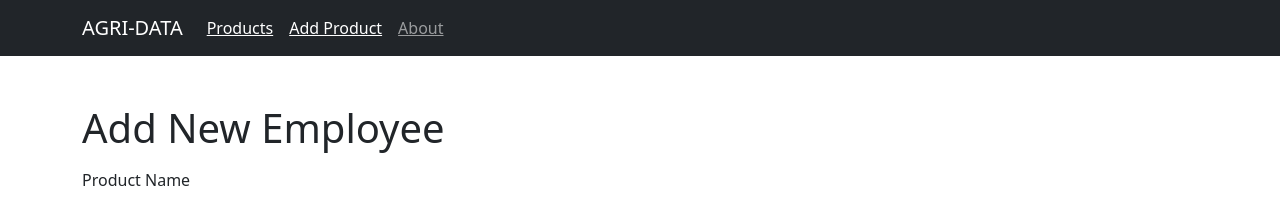
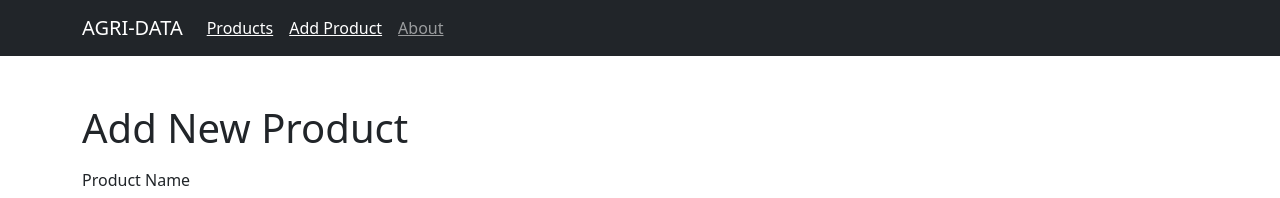
Before and after one commit to IanMalobaMwakha/Produce-Records, an Angular app in the folder Frontend/: page /products/add in a window 1280 px wide. Shown: the top 198 px of the page. Built offline with nearby package versions, Linux system fonts and the light colour scheme.

Commit message:
added edit router link for each specific product

```diff
--- a/Frontend/src/app/components/products/add-product/add-product.component.html
+++ b/Frontend/src/app/components/products/add-product/add-product.component.html
@@ -1,5 +1,5 @@
 <div class="container my-5">
-    <h1 class="mb-3">Add New Employee</h1>
+    <h1 class="mb-3">Add New Product</h1>
 
     <div class="row">
         <div class="col-6">
--- a/Frontend/src/app/components/products/products-list/products-list.component.html
+++ b/Frontend/src/app/components/products/products-list/products-list.component.html
@@ -11,6 +11,7 @@
                 <th>Contact</th>
                 <th>Product Quantity</th>
                 <th>Product Value</th>
+                <th></th>
             </tr>
         </thead>
         <tbody>
@@ -22,6 +23,7 @@
                 <td>{{ product.email }}</td>
                 <td>{{ product.quantity }}</td>
                 <td>{{ product.value }}</td>
+                <td><a [routerLink]="['/products', 'edit', product.id]">View</a></td>
             </tr>
         </tbody>
     </table>
```
